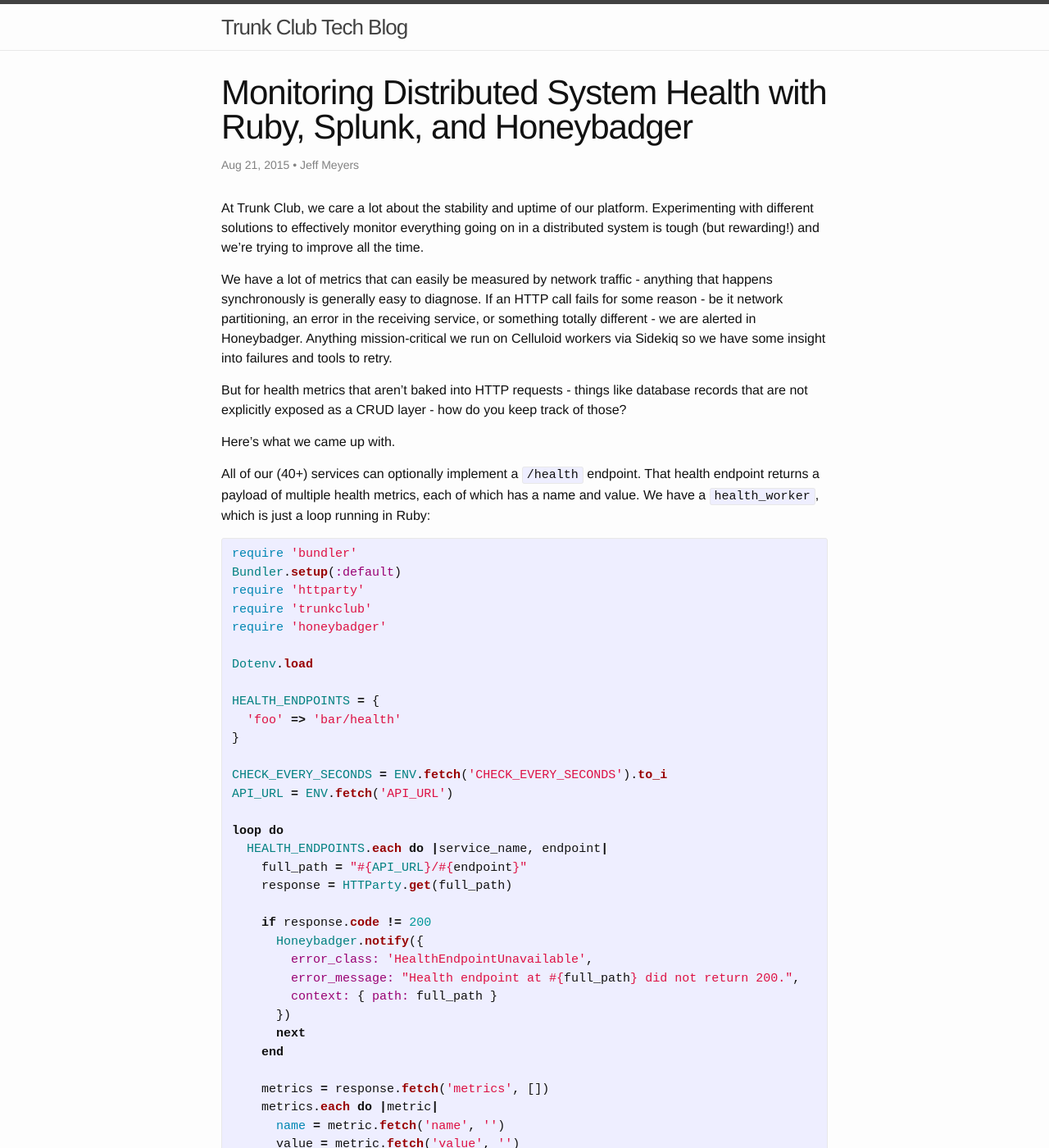
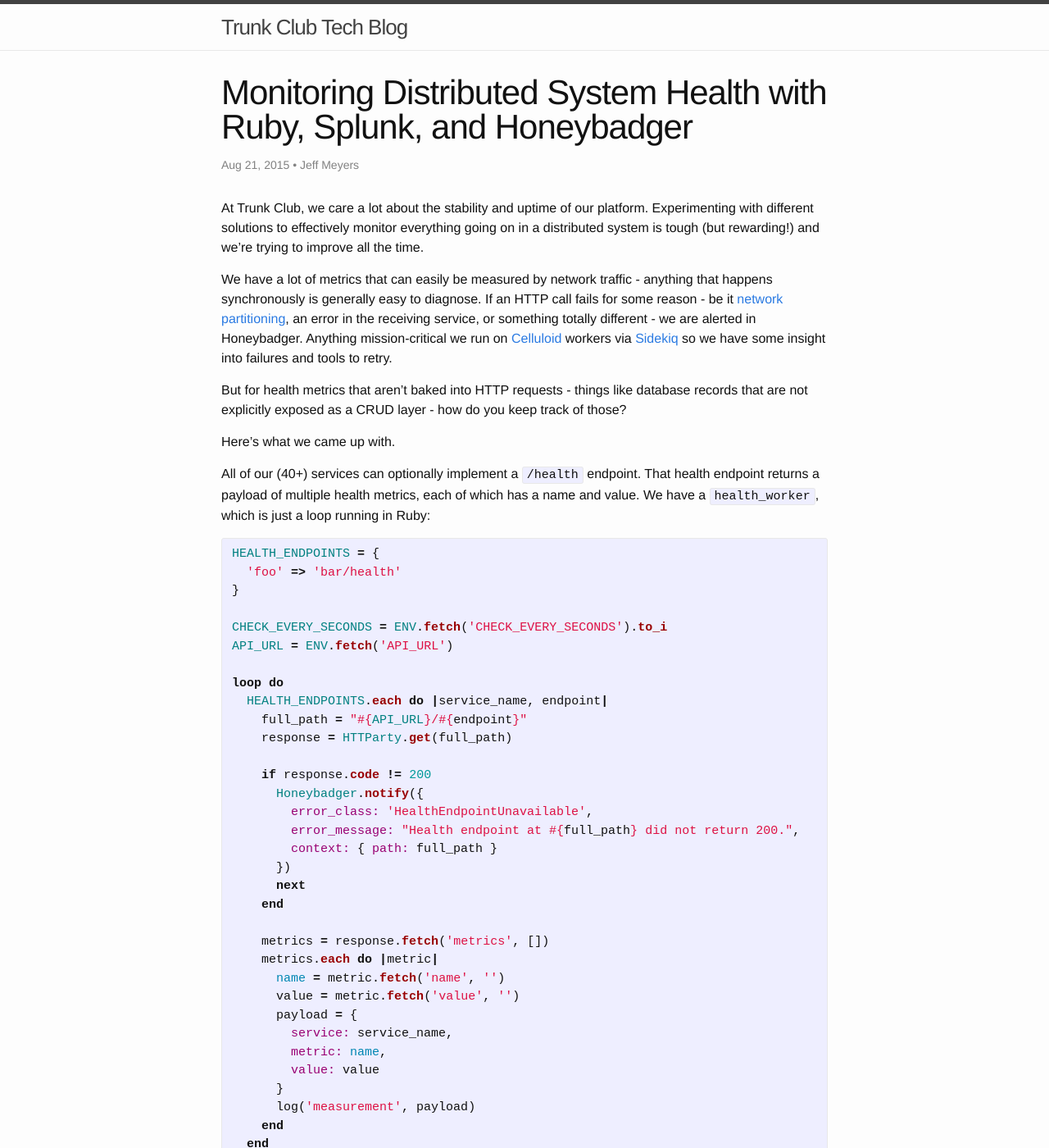
Before and after one commit to trunkclub/trunkclub.github.io, a Jekyll site: the page built from _posts/2015-08-21-health-monitoring-with-splunk.md, in a window 1280 px wide and 1400 px high. Shown: the whole window at 82% size. Built offline with Jekyll 4.4.1, drawn with Linux system fonts in a browser that asks for light colours; comment, search, counter and statistics services are not loaded; some of the changed text lies outside the part shown.

Commit message:
Incorporate feedback

```diff
--- a/_posts/2015-08-21-health-monitoring-with-splunk.md
+++ b/_posts/2015-08-21-health-monitoring-with-splunk.md
@@ -5,27 +5,34 @@
 comments: true
 author: Jeff Meyers
 ---
-At Trunk Club, we care a lot about the stability and uptime of our platform. Experimenting with different solutions to effectively monitor everything going on in a distributed system is tough (but rewarding!) and we're trying to improve all the time.
+At Trunk Club, we care a lot about the stability and uptime of our platform.
+Experimenting with different solutions to effectively monitor everything going
+on in a distributed system is tough (but rewarding!) and we're trying to
+improve all the time.
 
 <!--more-->
-We have a lot of metrics that can easily be measured by network traffic - anything that happens synchronously is generally easy to diagnose. If an HTTP call fails for some reason - be it network partitioning, an error in the receiving service, or something totally different - we are alerted in Honeybadger. Anything mission-critical we run on Celluloid workers via Sidekiq so we have some insight into failures and tools to retry.
+We have a lot of metrics that can easily be measured by network traffic -
+anything that happens synchronously is generally easy to diagnose. If an
+HTTP call fails for some reason - be it
+[network partitioning](https://en.wikipedia.org/wiki/Network_partition), an
+error in the receiving service, or something totally different - we are alerted
+in Honeybadger. Anything mission-critical we run on
+[Celluloid](https://celluloid.io/) workers via [Sidekiq](http://sidekiq.org/)
+so we have some insight into failures and tools to retry.
 
-But for health metrics that aren’t baked into HTTP requests - things like database records that are not explicitly exposed as a CRUD layer - how do you keep track of those?
+But for health metrics that aren’t baked into HTTP requests - things like
+database records that are not explicitly exposed as a CRUD layer - how do you
+keep track of those?
 
 Here’s what we came up with.
 
-All of our (40+) services can optionally implement a `/health` endpoint. That health endpoint returns a payload of multiple health metrics, each of which has a name and value. We have a `health_worker`, which is just a loop running in Ruby:
+All of our (40+) services can optionally implement a `/health` endpoint. That
+health endpoint returns a payload of multiple health metrics, each of which has
+a name and value. We have a `health_worker`, which is just a loop running in
+Ruby:
 
 
 {% highlight ruby %}
-require 'bundler'
-Bundler.setup(:default)
-require 'httparty'
-require 'trunkclub'
-require 'honeybadger'
-
-Dotenv.load
-
 HEALTH_ENDPOINTS = {
   'foo' => 'bar/health'
 }
@@ -56,7 +63,7 @@
         metric: name,
         value: value
       }
-      TC.logger.info('measurement', payload)
+      log('measurement', payload)
     end
   end
 
```
Also changed, not shown: other parts of _posts/2015-08-21-health-monitoring-with-splunk.md (+7 -2 lines).
